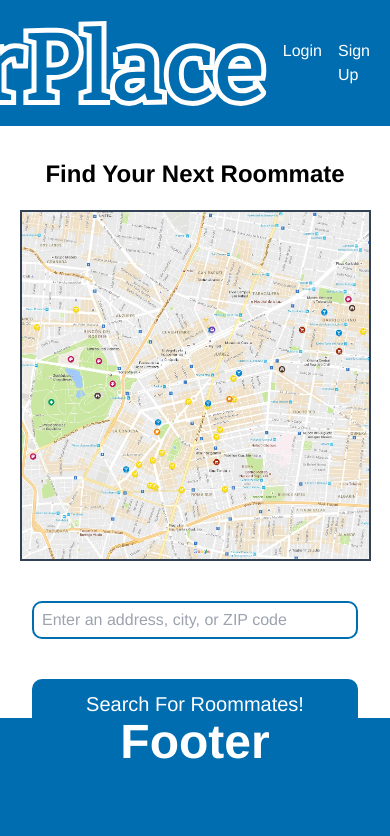
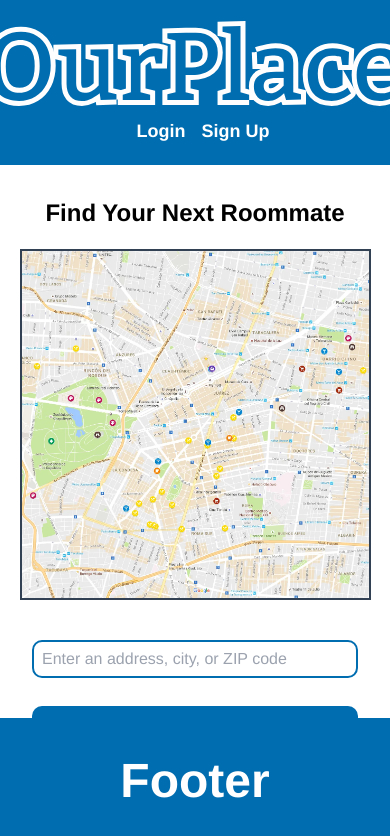
Before and after one commit to awchen85/project-3, a React (Create React App) app in the folder client/: page / in a window 390 px wide. Shown: the top 836 px of the page. Built offline with nearby package versions, Linux system fonts and the light colour scheme.

Commit message:
Styled the homepage, footer, and nav some more

```diff
--- a/client/src/components/Footer/index.js
+++ b/client/src/components/Footer/index.js
@@ -2,10 +2,8 @@ import React from 'react';
 
 function Footer() {
   return (
-    <footer>
-      <div className="flex justify-center">
-        <h1 className="font-bold text-5xl text-white">Footer</h1>
-      </div>
+    <footer className="flex justify-center">
+      <h1 className="font-bold text-5xl text-white">Footer</h1>
     </footer>
   );
 }
--- a/client/src/components/Navigation/index.js
+++ b/client/src/components/Navigation/index.js
@@ -8,7 +8,7 @@ export default function Navigation() {
   return (
     <nav>
       <div>
-        <div className="flex">
+        <div className="flex title">
           <svg
             width="422"
             height="86"
@@ -100,7 +100,7 @@ export default function Navigation() {
           </svg>
         </div>
       </div>
-      <div className="flex">
+      <div className="flex nav-links">
         {isLoggedIn() ? (
           <>
             <Link to="/landing">Dashboard</Link>
--- a/client/src/index.css
+++ b/client/src/index.css
@@ -184,8 +184,28 @@ footer {
 }
 
 @media screen and (max-width: 768px) {
-footer {
-   position: fixed;
-   bottom: 0;
+  nav {
+    display: flex;
+    flex-direction: column;
+  }
+
+  .nav-links {
+    margin-top: 12px;
+    font-weight: bold;
+    font-size: large;
+  }
+
+  .search-button {
+    margin-top: 1em;
+  }
+
+  footer {
+    position: fixed;
+    bottom: 0;
 }
+
+  footer h1 {
+    height: min-content;
+    align-self: center;
+  }
 }
```
